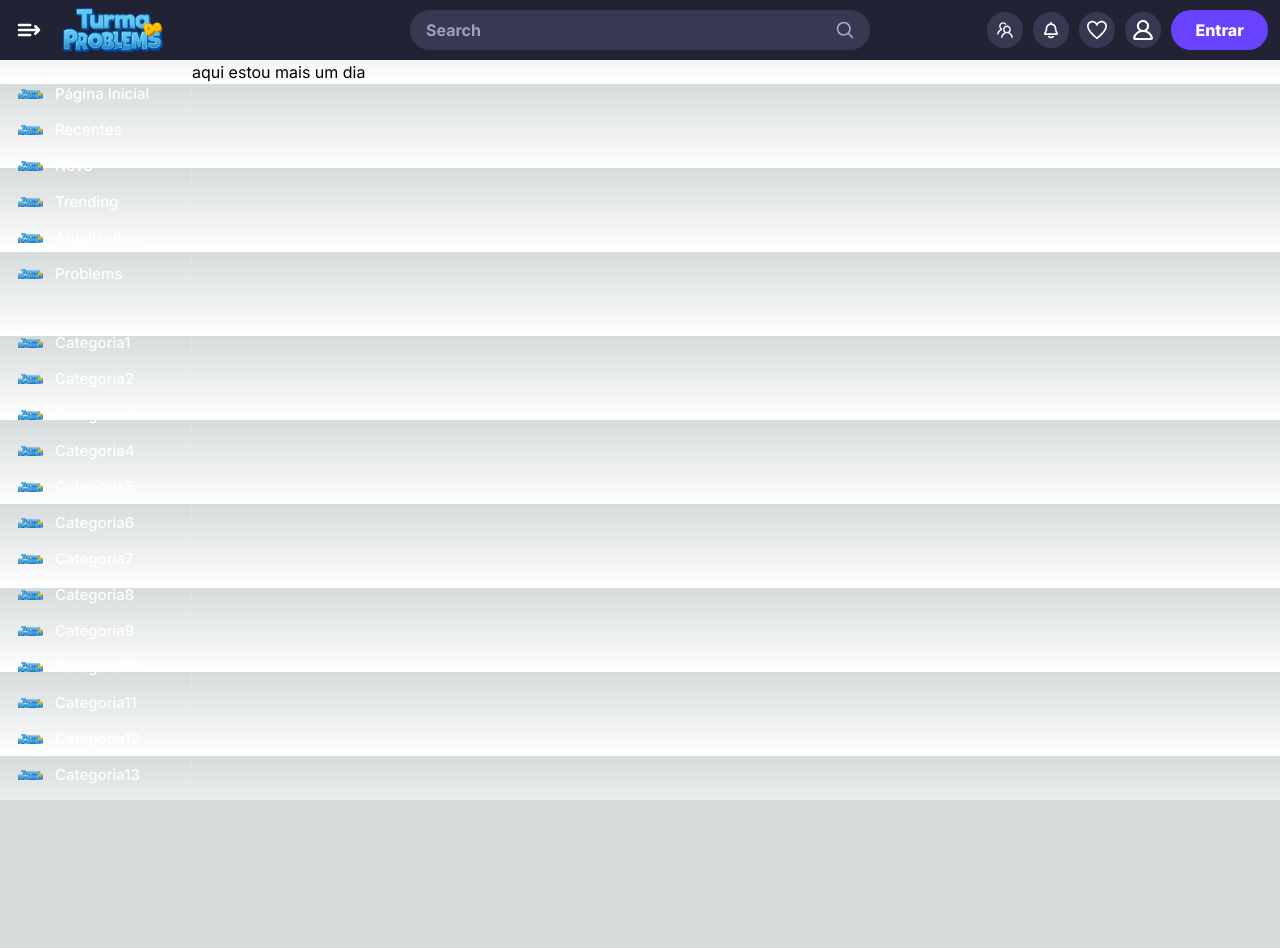
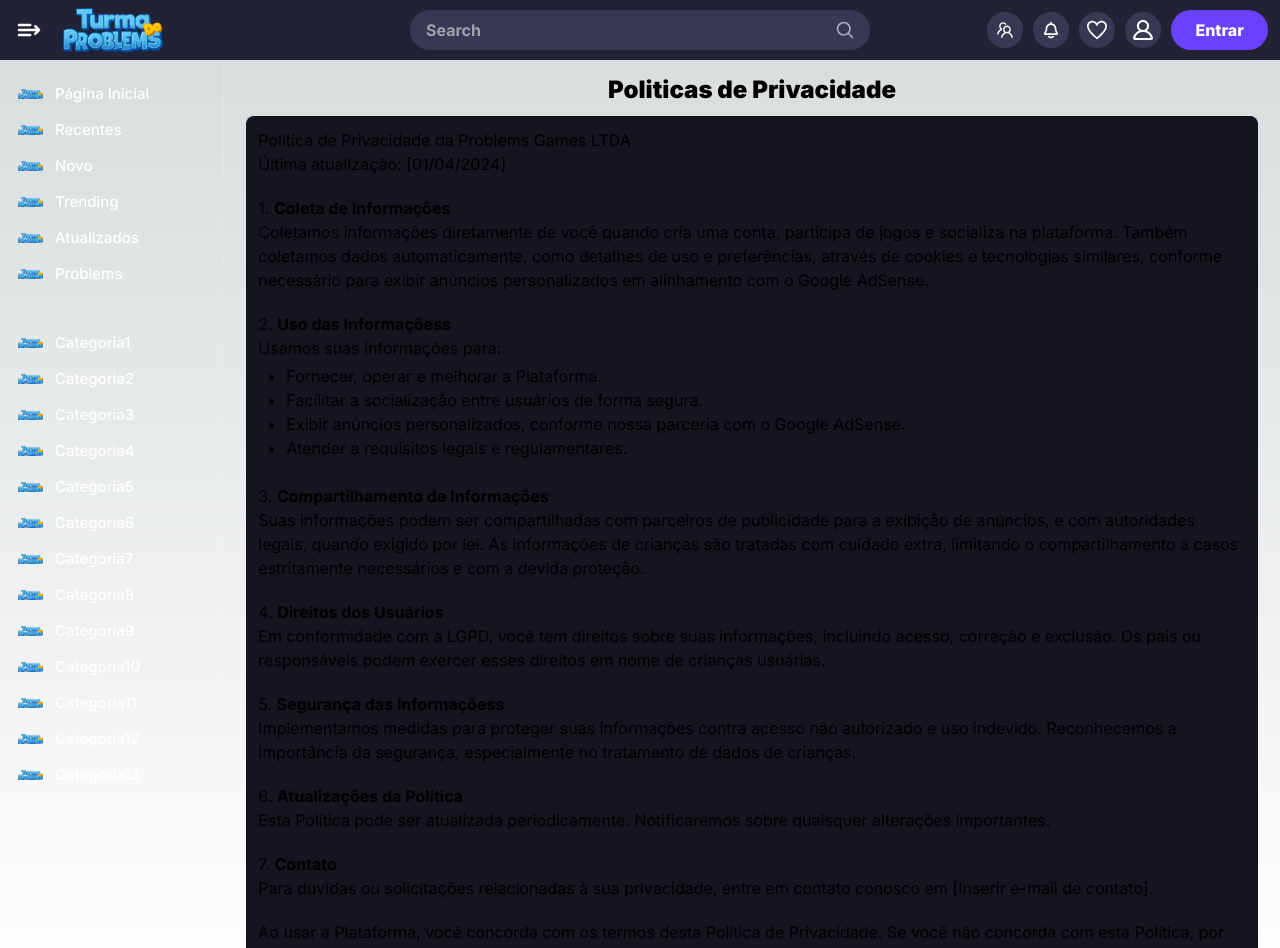
Before and after one commit to PedroBNe/theproblems, a Next.js app: page /politica-de-privacidade in a window 1280 px wide. Shown: the top 948 px of the page. Before the commit the page ends 800 px from the top, so only its background shows below. Built offline with nearby package versions, Linux system fonts and the light colour scheme.

Commit message:
feat:termos-e-politicas-problems

```diff
--- a/src/app/(footer)/politica-de-privacidade/page.tsx
+++ b/src/app/(footer)/politica-de-privacidade/page.tsx
@@ -1,7 +1,50 @@
 export default function PoliticaDePrivacidade() {
   return (
-    <div>
-      aqui estou mais um dia
+    <div className="flex flex-col items-center p-3 gap-2">
+      <h1 className="text-[24px] font-black">Politicas de Privacidade</h1>
+      <div className="bg-[#14151f] p-2 w-[98%] min-h-[auto] rounded-lg">
+        <div className="p-1 flex flex-col gap-5">
+          <div>
+            <h2>Política de Privacidade da Problems Games LTDA</h2>
+            <blockquote>Última atualização: [01/04/2024]</blockquote>
+          </div>
+          <div>
+            <h3>1. <strong>Coleta de Informações</strong></h3>
+            <p>Coletamos informações diretamente de você quando cria uma conta, participa de jogos e socializa na plataforma. Também coletamos dados automaticamente, como detalhes de uso e preferências, através de cookies e tecnologias similares, conforme necessário para exibir anúncios personalizados em alinhamento com o Google AdSense.</p>
+          </div>
+          <div>
+            <h3>2. <strong>Uso das Informaçõess</strong></h3>
+            <p>Usamos suas informações para:</p>
+            <ul className="list-disc p-1 ml-6">
+              <li>Fornecer, operar e melhorar a Plataforma.</li>
+              <li>Facilitar a socialização entre usuários de forma segura.</li>
+              <li>Exibir anúncios personalizados, conforme nossa parceria com o Google AdSense.</li>
+              <li>Atender a requisitos legais e regulamentares.</li>
+            </ul>
+          </div>
+          <div>
+            <h3>3. <strong>Compartilhamento de Informações</strong></h3>
+            <p>Suas informações podem ser compartilhadas com parceiros de publicidade para a exibição de anúncios, e com autoridades legais, quando exigido por lei. As informações de crianças são tratadas com cuidado extra, limitando o compartilhamento a casos estritamente necessários e com a devida proteção.</p>
+          </div>
+          <div>
+            <h3>4. <strong>Direitos dos Usuários</strong></h3>
+            <p>Em conformidade com a LGPD, você tem direitos sobre suas informações, incluindo acesso, correção e exclusão. Os pais ou responsáveis podem exercer esses direitos em nome de crianças usuárias.</p>
+          </div>
+          <div>
+            <h3>5. <strong>Segurança das Informaçõess</strong></h3>
+            <p>Implementamos medidas para proteger suas informações contra acesso não autorizado e uso indevido. Reconhecemos a importância da segurança, especialmente no tratamento de dados de crianças.</p>
+          </div>
+          <div>
+          <h3>6. <strong>Atualizações da Política</strong></h3>
+          <p>Esta Política pode ser atualizada periodicamente. Notificaremos sobre quaisquer alterações importantes.</p>
+          </div>
+          <div>
+            <h3>7. <strong>Contato</strong></h3>
+            <p>Para dúvidas ou solicitações relacionadas à sua privacidade, entre em contato conosco em [Inserir e-mail de contato].</p>
+          </div>
+          <p>Ao usar a Plataforma, você concorda com os termos desta Política de Privacidade. Se você não concorda com esta Política, por favor, não acesse nem use a Plataforma.</p>
+        </div>
+      </div>
     </div>
   )
 }
--- a/src/app/(footer)/termos-e-condicoes/page.tsx
+++ b/src/app/(footer)/termos-e-condicoes/page.tsx
@@ -1,7 +1,37 @@
-export default function TermosECondicoes() {
+export default function PoliticaDePrivacidade() {
   return (
-    <div>
-      aqui estou outro dia
+    <div className="flex flex-col items-center p-3 gap-2">
+      <h1 className="text-[24px] font-black">Termos e Condições</h1>
+      <div className="bg-[#14151f] p-2 w-[98%] min-h-[auto] rounded-lg">
+        <div className="p-1 flex flex-col gap-5">
+          <h2>Termos e Condições de uso da Problems Games LTDA</h2>
+          <p>Leia com atenção os seguintes termos e condições antes de utilizar nosso site e os jogos disponíveis. Ao acessar ou usar nosso site e jogos, você concorda em ficar vinculado por estes termos, que afetam seus direitos legais e obrigações. Se você não concordar com estes termos, por favor, não acesse nem utilize nossos serviços.</p>
+          <div>
+            <h3>1. <strong>Público-Alvo</strong></h3>
+            <p>Nosso site e jogos são destinados a crianças, adolescentes e adultos. Recomendamos que crianças menores de 13 anos utilizem nosso site e jogos sob supervisão dos pais ou responsáveis legais.</p>
+          </div>
+          <div>
+            <h3>2. <strong>Registro</strong></h3>
+            <p>Para acessar determinados jogos e funcionalidades, pode ser necessário criar uma conta. Ao criar esta conta, você concorda em fornecer informações verdadeiras, precisas, atuais e completas sobre si mesmo conforme solicitado pelo formulário de registro.</p>
+          </div>
+          <div>
+            <h3>3. <strong>Privacidade</strong></h3>
+            <p>Sua privacidade é importante para nós. A Provlemms Gammes LTDA se compromete a respeitar a sua privacidade e a proteger suas informações pessoais de acordo com nossa Política de Privacidade.</p>
+          </div>
+          <div>
+            <h3>4. <strong>Conduta do Usuário</strong></h3>
+            <p>Você concorda em não usar o site ou os jogos para qualquer propósito ilegal ou proibido por estes Termos. Você é responsável por toda a sua atividade em relação ao uso do site e dos jogos.</p>
+          </div>
+          <div>
+            <h3>5. <strong>Alterações nos Termos e Condições</strong></h3>
+            <p>Reservamos os direitos de modificar estes termos e condições a qualquer momento. Suas continuadas visitas ao site ou uso dos jogos após tais mudanças constituirá sua aceitação das novas condições.</p>
+          </div>
+          <div>
+          <h3>6. <strong>Lei Aplicável e Jurisdição</strong></h3>
+          <p>Estes termos e condições serão regidos e interpretados de acordo com as leis do país de sede da PROBLEMS GAMES LTDA, sem dar efeito a qualquer princípio de conflitos de lei. Você concorda que qualquer ação judicial ou de equidade decorrente ou relacionada ao uso do site ou dos jogos será submetida exclusivamente aos tribunais daquele país. Ao utilizar nosso site e jogos, você reconhece que leu, entendeu e concordou em estar vinculado por estes Termos e Condições.</p>
+          </div>
+        </div>
+      </div>
     </div>
   )
 }
--- a/src/app/layout.tsx
+++ b/src/app/layout.tsx
@@ -21,7 +21,7 @@ export default function RootLayout({
       <body className={inter.className}>
         <Header />
         <Aside />
-        <main className="ml-[192px]">
+        <main className="ml-[224px]">
           {children}
         </main>
       </body>
--- a/src/components/common/Aside/page.tsx
+++ b/src/components/common/Aside/page.tsx
@@ -1,10 +1,11 @@
+import Link from "next/link";
 import { Button } from "../../Button";
 import { AsideItem } from "./AsideItem";
 import Perfil from "@/assets/logo.png"
 
 export const Aside = () => {
   return (
-    <aside style={{ height: 'calc(100% - var(--header-height))' }} className="absolute left-0 overflow-auto w-48 scrollbar-thin border-white/15 border-solid border-r-[1px] py-4">
+    <aside style={{ height: 'calc(100% - var(--header-height))' }} className="absolute left-0 overflow-auto w-56 scrollbar-thin border-white/15 border-solid border-r-[1px] py-4">
       <AsideItem image={Perfil} text="Página Inicial" link="/" />
       <AsideItem image={Perfil} text="Recentes" link="/" />
       <AsideItem image={Perfil} text="Novo" link="/" />
@@ -35,6 +36,18 @@ export const Aside = () => {
       <div className="mx-4 my-2">
         <Button text="Suporte" image={Perfil} />
       </div>
+      <hr className="mx-4 my-4 border-white/15" />
+      <div className="mx-4 my-2 flex flex-col gap-1">
+        <Link href="https://turmadoproblems.com.br/" target="_blank" className="hover:opacity-50">
+          Sobre
+        </Link>
+        <Link href="termos-e-condicoes" className="hover:opacity-50">
+          Termos e Condições
+        </Link>
+        <Link href="politica-de-privacidade" className="hover:opacity-50">
+          Politica de Privacidade
+        </Link>
+      </div>
     </aside>
   );
 }
```
